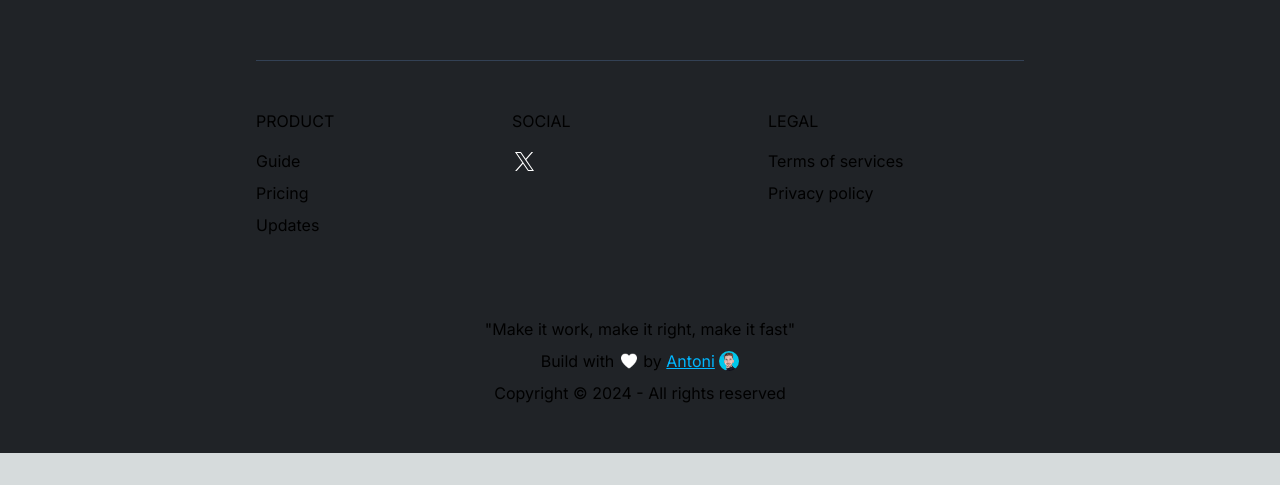
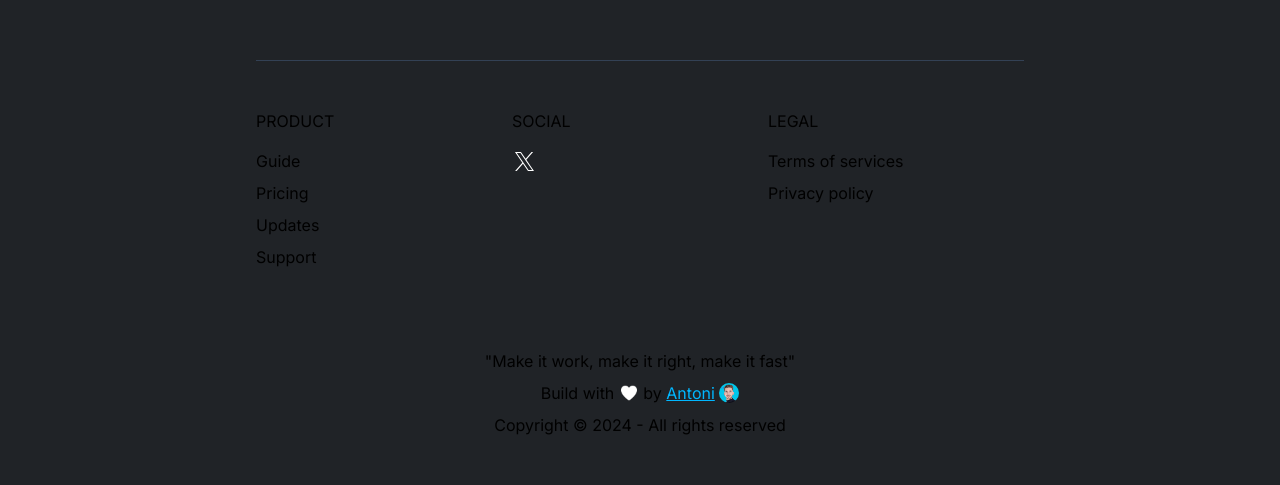
Before and after one commit to AntoniBLopez/LernenSieMitBelu, a Next.js app: page / in a window 1280 px wide. Shown: the part 2388-2873 px from the top of the page. Before the commit the page ends 2841 px from the top, so only its background shows below. Built offline with nearby package versions, Linux system fonts and the light colour scheme.

Commit message:
link to support page

```diff
--- a/app/ui/Footer.tsx
+++ b/app/ui/Footer.tsx
@@ -6,12 +6,13 @@ export default function Footer() {
     <div className="w-full h-full px-fixed bg-bluishBlackColor">
       <footer className="pb-12 max-w-3xl mx-auto" id='footer'>
       <div className='w-auto mb-12 h-px lg:h-px bg-slate-700' />
-        <section className='grid grid-cols-3 max-mobile:gap-10 mb-20 max-mobile:grid-cols-2'>
+        <section className='grid grid-cols-3 mb-20 max-mobile:gap-10 max-mobile:grid-cols-2'>
           <div className='flex flex-col gap-2'>
             <h3 className='mb-2'>PRODUCT</h3>
             <Link className="hover:underline w-fit" href="">Guide</Link> {/* or Web App */}
             <Link className="hover:underline w-fit" href="#pricing">Pricing</Link>
             <Link className="hover:underline w-fit" href="">Updates</Link>
+            <Link className="hover:underline w-fit" href="/support">Support</Link>
           </div>
           <div className='flex flex-col gap-2 '>
             <h3 className='mb-2'>SOCIAL</h3>
```
